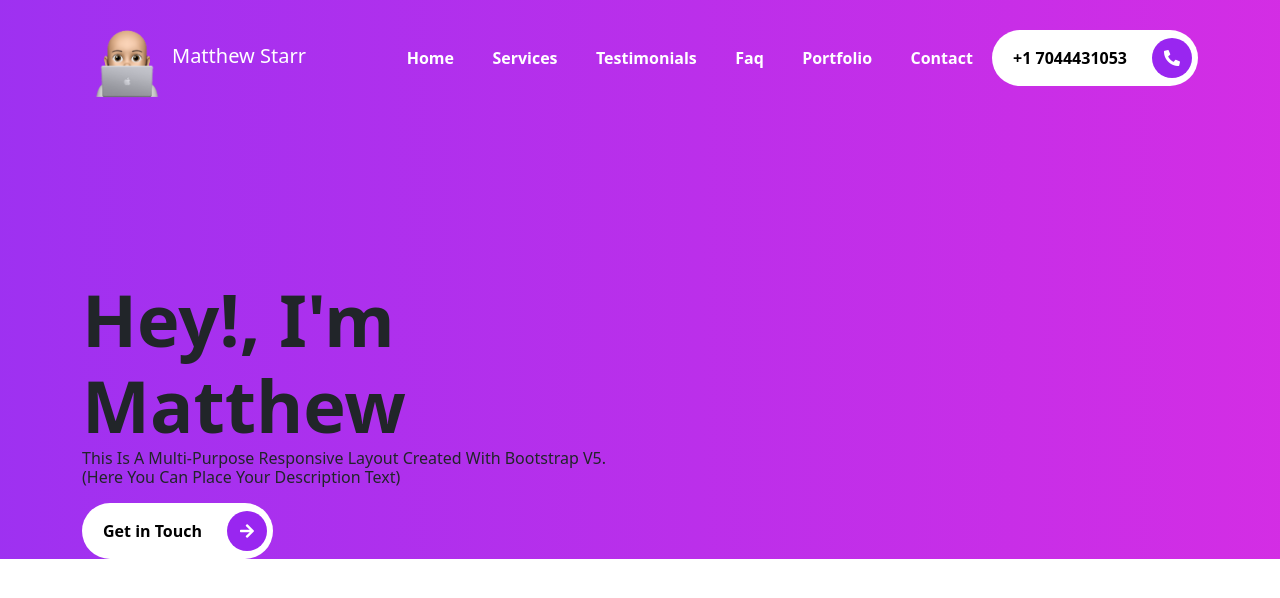
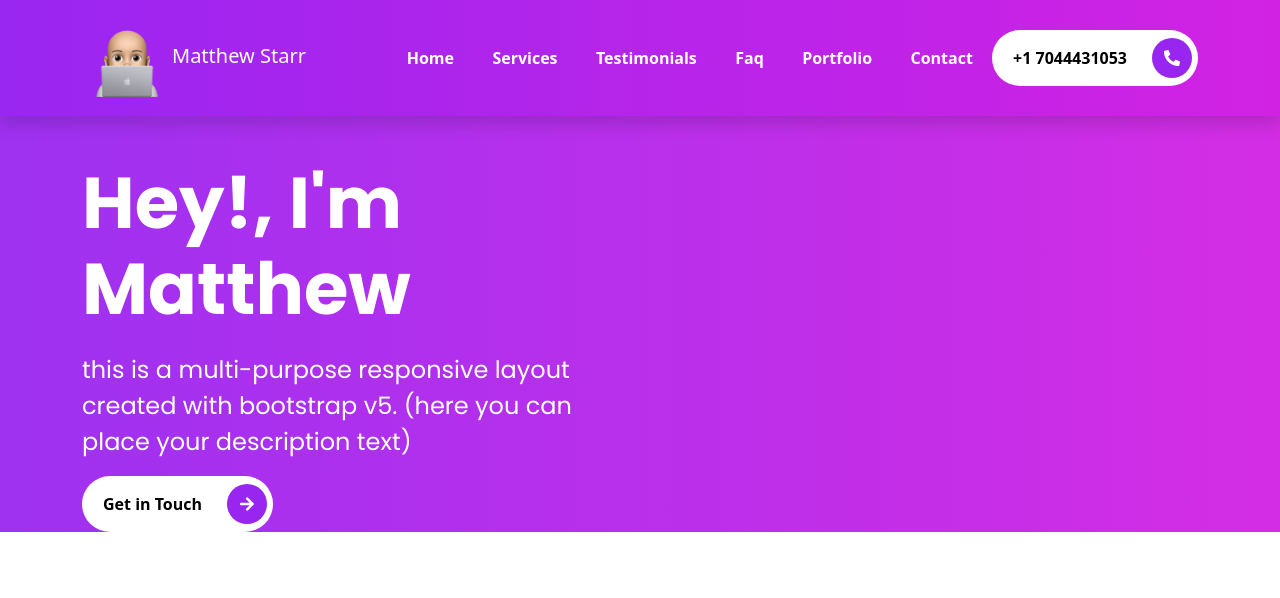
Before and after one commit to Mstarr85/Bootstrap5-Sass-Portfolio, a website: page index.html in a window 1280 px wide. Drawn offline with Linux system fonts and the light colour scheme.

Commit message:
more styling to intro section and added poppins font from google fonts

```diff
--- a/index.html
+++ b/index.html
@@ -8,11 +8,13 @@
         <meta name="viewport" content="width=device-width, initial-scale=1">
         <link rel="stylesheet" href="assets/css/style.css">
         <link rel="stylesheet" href="assets/css/fontawesome.css">
+        <link rel="preconnect" href="https://fonts.googleapis.com">
+        <link href="https://fonts.googleapis.com/css2?family=Poppins:wght@400;500;600;700;800;900&display=swap" rel="stylesheet">
     </head>
     <body>
 
        <!-- NAVBAR -->
-        <nav class="navbar navbar-expand-lg navbar-dark menu">
+        <nav class="navbar navbar-expand-lg navbar-dark menu shadow fixed-top">
             <div class="container">
               <a class="navbar-brand" href="#">
                <img src="images/logo.png" style="height: 90px; width: auto; " alt="logo image">Matthew Starr
@@ -55,11 +57,11 @@
 
       <section id="home" class="intro-section">
         <div class="container">
-          <div class="row">
+          <div class="row align-items-center text-white">
             <div class="col-md-6 intros">
               <h1 class="display-2">
                 <span class="display-2--intro">Hey!, I'm Matthew</span>
-                <span class="display-2--description">this is a multi-purpose responsive layout created with bootstrap v5. (here you can place your description text)
+                <span class="display-2--description lh-base">this is a multi-purpose responsive layout created with bootstrap v5. (here you can place your description text)
                 </span>
              </h1>
              <button type="button" class="rounded-pill btn-rounded">Get in Touch
--- a/scss/components/_typography.scss
+++ b/scss/components/_typography.scss
@@ -1,17 +1,19 @@
 @use '../custom' as *;
-@use'../components/mixins' as *;
 
 .display-2 {
     margin-bottom: 1rem;
     text-transform: capitalize;
-
+    font-family: 'Poppins', sans-serif;
     &--intro {
         display: inline-block;
         font-weight: 700;
+        font-family: 'Poppins', sans-serif;
     }
 
     &--description {
-        font-size: 1rem;
+        font-size: 1.5rem;
         display: block;
+        margin-top: 1.2rem;
+        text-transform: none;
     }
 }
```
Also changed, not shown: assets/css/style.css, 1 other file.
